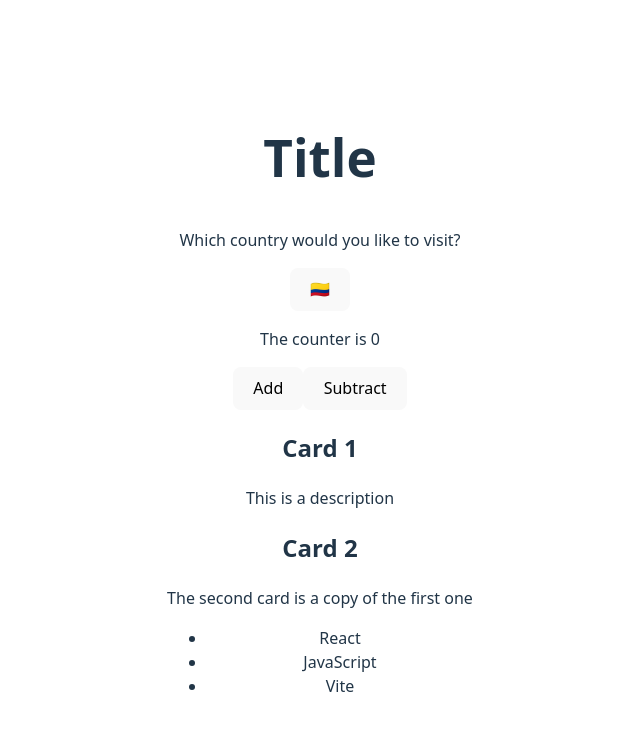
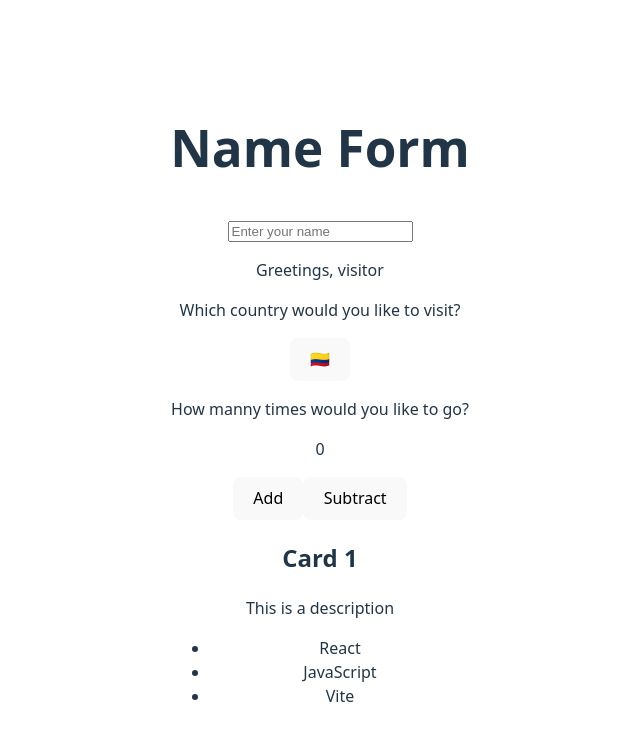
Before and after one commit to nataliatorres/react-platzi, a React (Vite) app: page / in a window 1280 px wide. Shown: the top 740 px of the page, without its empty margins (320-960 px from the left). Built offline with nearby package versions, Linux system fonts and the light colour scheme.

Commit message:
Name Form and gitignore
Adding a new component and updating the gitignore

```diff
--- a/src/App.jsx
+++ b/src/App.jsx
@@ -4,20 +4,20 @@ import viteLogo from '/vite.svg'
 import Card from './components/card'
 import Counter from './components/Counter'
 import ToggleButton from './components/ToggleButton'
+import NameForm from './components/NameForm'
 import './App.css'
 
 function App() {
 
   const items = ["React", "JavaScript", "Vite"];
-  const [count, setCount] = useState(0)
 
   return (
     <section>
-      <h1>Title</h1>
-      <ToggleButton />
-      <Counter />
+      <h1>Name Form</h1>
+      <NameForm/>
+      <ToggleButton/>
+      <Counter/>
       <Card title = "Card 1" description = "This is a description" />
-      <Card title = "Card 2" description = "The second card is a copy of the first one" />
       <ul>
         {
           items.map((item, index) => (
--- a/src/components/Counter.jsx
+++ b/src/components/Counter.jsx
@@ -5,7 +5,8 @@ const Counter = () => {
 
     return(
         <div>
-            <p>The counter is {count}</p>
+            <p>How manny times would you like to go?</p>
+            <p>{count}</p>
             <button onClick={() => setCount(count => count + 1)}>Add</button>
             <button onClick={() => setCount(count => count - 1)}>Subtract</button>
         </div>
--- a/src/components/NameForm.jsx
+++ b/src/components/NameForm.jsx
@@ -1,9 +1,18 @@
-
+import { useState } from "react";
 
 const NameForm = () => {
+    const [name, setName] = useState("");
 
     return (
-        <></>
+        <div>
+            <input
+            type = "text"
+            placeholder = "Enter your name"
+            value = {name}
+            onChange = { (event) => setName(event.target.value) }
+            />
+            <p>Greetings, {name || "visitor"}</p>
+        </div>
     )
 }
 
```
Also changed, not shown: 1 other file (tests, documents, lock files or other folders).
